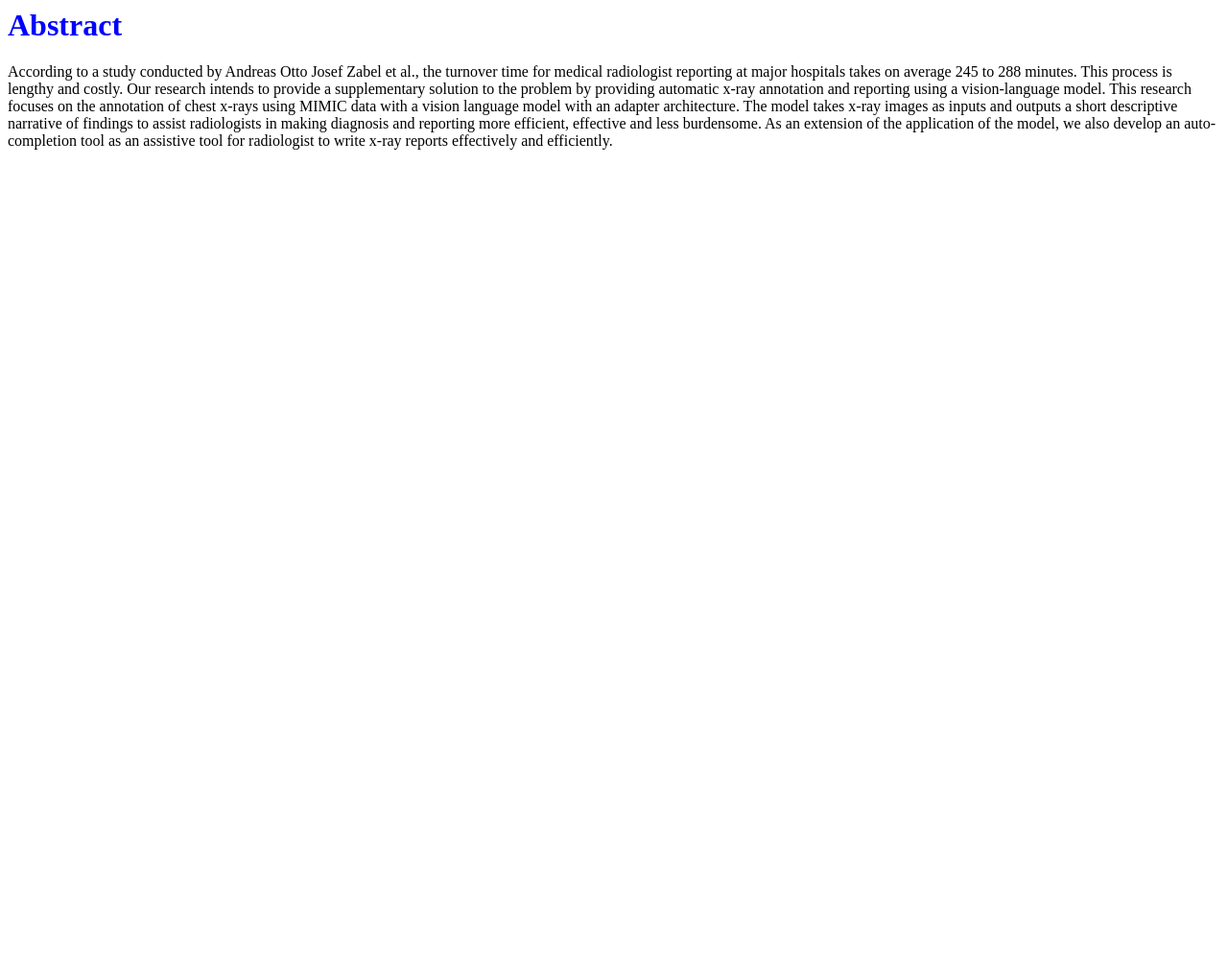
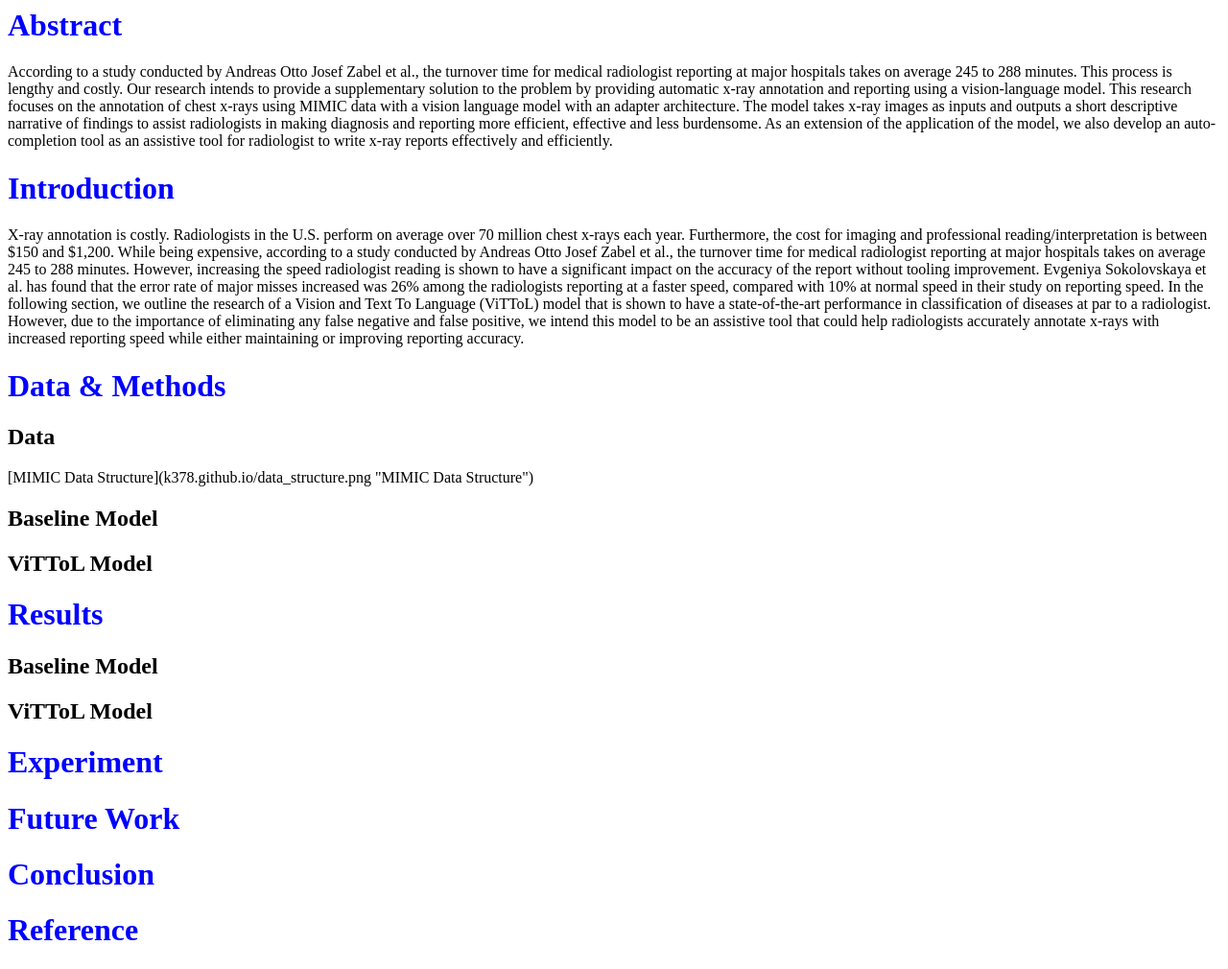
Before and after one commit to k378/k378.github.io, a plain HTML site: page index.html in a window 1280 px wide. Shown: the whole page at 96% size. Before the commit the page ends 800 px from the top, so only its background shows below. Drawn offline with Linux system fonts and the light colour scheme.

Commit message:
Update website format

```diff
--- a/index.html
+++ b/index.html
@@ -5,5 +5,19 @@
   <body>
     <h1 style="color:blue;">Abstract</h1>
     <p>According to a study conducted by Andreas Otto Josef Zabel et al., the turnover time for medical radiologist reporting at major hospitals takes on average 245 to 288 minutes.  This process is lengthy and costly. Our research intends to provide a supplementary solution to the problem by providing automatic x-ray annotation and reporting using a vision-language model. This research focuses on the annotation of chest x-rays using MIMIC data with a vision language model with an adapter architecture. The model takes x-ray images as inputs and outputs a short descriptive narrative of findings to assist radiologists in making diagnosis and reporting more efficient, effective and less burdensome. As an extension of the application of the model, we also develop an auto-completion tool as an assistive tool for radiologist to write x-ray reports effectively and efficiently.</p>
+    <h1 style="color:blue;">Introduction</h1>
+    <p>X-ray annotation is costly. Radiologists in the U.S. perform on average over 70 million chest x-rays each year.  Furthermore, the cost for imaging and professional reading/interpretation is between $150 and $1,200.  While being expensive, according to a study conducted by Andreas Otto Josef Zabel et al., the turnover time for medical radiologist reporting at major hospitals takes on average 245 to 288 minutes.  However, increasing the speed radiologist reading is shown to have a significant impact on the accuracy of the report without tooling improvement. Evgeniya Sokolovskaya et al. has found that the error rate of major misses increased was 26% among the radiologists reporting at a faster speed, compared with 10% at normal speed in their study on reporting speed.  In the following section, we outline the research of a Vision and Text To Language (ViTToL) model that is shown to have a state-of-the-art performance in classification of diseases at par to a radiologist. However, due to the importance of eliminating any false negative and false positive, we intend this model to be an assistive tool that could help radiologists accurately annotate x-rays with increased reporting speed while either maintaining or improving reporting accuracy.</p>
+    <h1 style="color:blue;">Data & Methods</h1>
+    <h2>Data</h2>
+    <p>[MIMIC Data Structure](k378.github.io/data_structure.png "MIMIC Data Structure")</p>
+    <h2>Baseline Model</h2>
+    <h2>ViTToL Model</h2>
+    <h1 style="color:blue;">Results</h1>
+    <h2>Baseline Model</h2>
+    <h2>ViTToL Model</h2>
+    <h1 style="color:blue;">Experiment</h1>
+    <h1 style="color:blue;">Future Work</h1>
+    <h1 style="color:blue;">Conclusion</h1>
+    <h1 style="color:blue;">Reference</h1>
   </body>
 </html>
```
